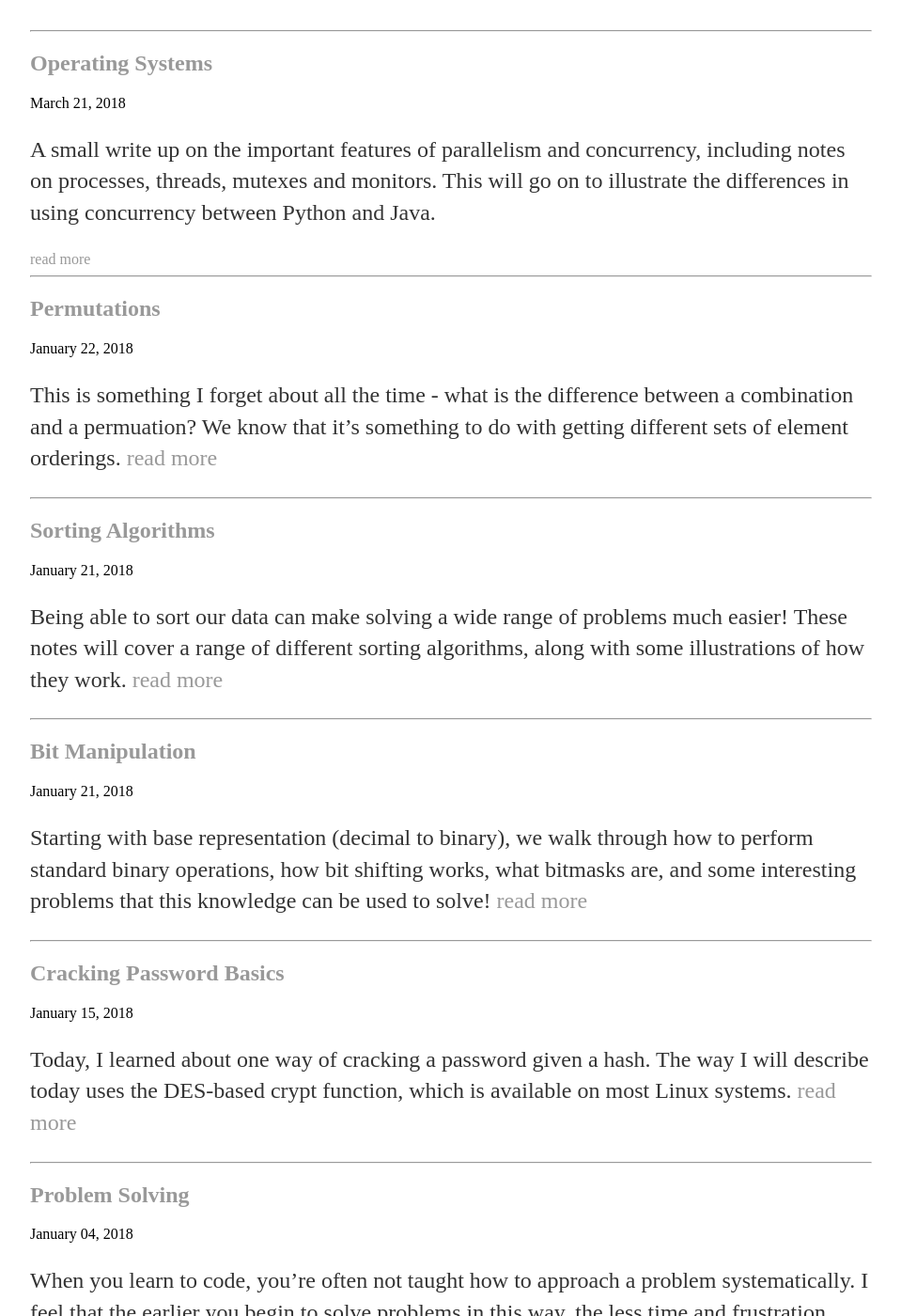
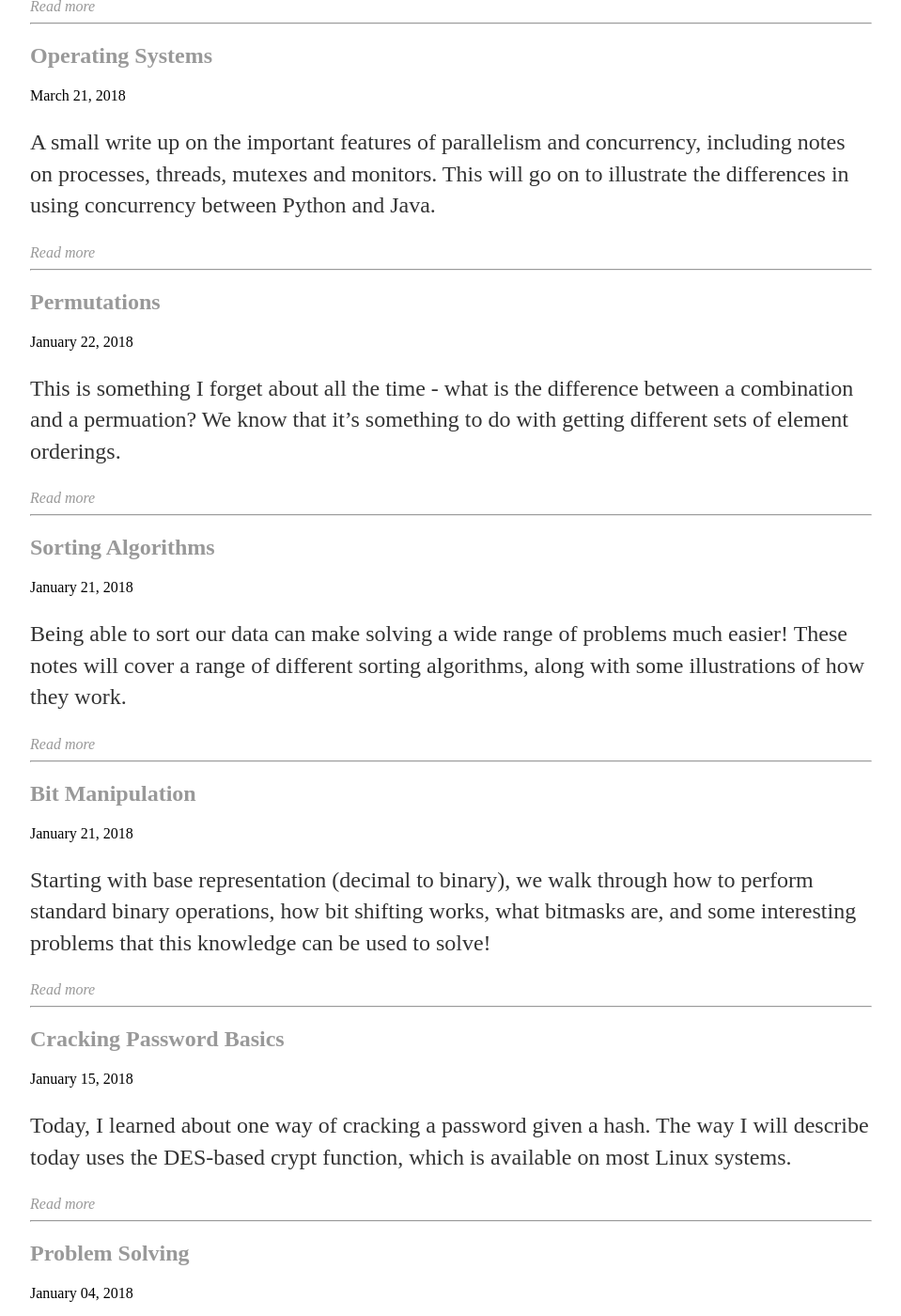
Before and after one commit to Sebbenbear/sebbenbear.github.io, a Jekyll site: the page built from blog/index.html, in a window 1280 px wide and 1400 px high, scrolled down 403 px. Shown: the whole window at 94% size, without its empty margins (160-1119 px from the left). Built offline with Jekyll 4.4.1, drawn with Linux system fonts in a browser that asks for light colours; some of the changed text lies outside the part shown.

Commit message:
separate out the "Read more" link

```diff
--- a/blog/index.html
+++ b/blog/index.html
@@ -6,11 +6,15 @@ title: Blog
   {% for post in site.posts %}
     <div class="post-preview">
     <h2><a href="{{ post.url }}">{{ post.title }}</a></h2>
-    <span class="post-date">{{ post.date | date: "%B %d, %Y" }}</span>
-    {{ post.content | split:'<!--break-->' | first }}
-    {% if post.content contains '<!--break-->' %}
-      <a href="{{ post.url }}">read more</a>
-    {% endif %}
+		<span class="post-date">{{ post.date | date: "%B %d, %Y" }}</span>
+		<p>
+		{{ post.content | split:'<!--break-->' | first }}
+		</p>
+		<span>
+			{% if post.content contains '<!--break-->' %}
+				<a href="{{ post.url }}"><em>Read more</em></a>
+			{% endif %}
+		</span>
     </div>
     <hr>
   {% endfor %}
```
